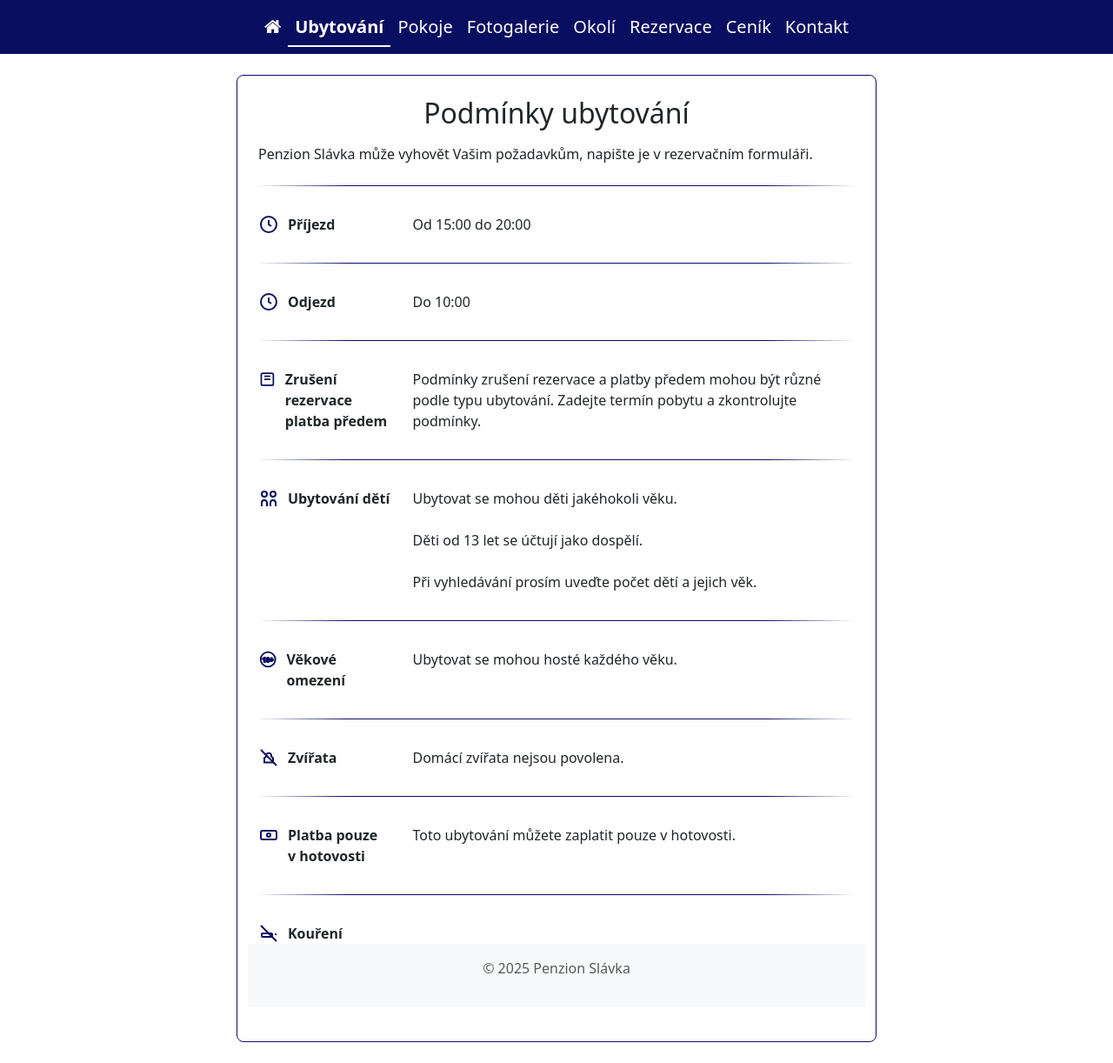
After one commit to Fingyy/penzion_slavka, a Django app: page /ubytovani in a window 1280 px wide. The commit adds this page. Shown: the whole page at 87% size. Run offline with Django 5.2, Linux system fonts and the light colour scheme.

Commit message:
fix: navbar - active page is visible in navbar new page ubytovani (only conditions are mentioned)

```diff
--- a/base/urls.py
+++ b/base/urls.py
@@ -19,7 +19,9 @@ from django.urls import path
 from django.conf import settings
 from django.conf.urls.static import static
 
-from penzion.views import (HomeView, OkoliView, KontaktView, CenikView, PokojeView, FotogalerieView, ReservationView)
+from penzion.views import (HomeView, OkoliView, KontaktView, CenikView, PokojeView, FotogalerieView, UbytovaniView,
+                           ReservationView)
+
 urlpatterns = [
     path('admin/', admin.site.urls),
     path('', HomeView.as_view(), name='home'),
@@ -29,6 +31,7 @@ urlpatterns = [
     path('pokoje', PokojeView.as_view(), name='pokoje'),
     path('fotogalerie', FotogalerieView.as_view(), name='fotogalerie'),
     path('rezervace', ReservationView.as_view(), name='rezervace'),
+    path('ubytovani', UbytovaniView.as_view(), name='ubytovani'),
 ]
 
 if settings.DEBUG:
--- a/penzion/static/css/stylovani.css
+++ b/penzion/static/css/stylovani.css
@@ -1,20 +1,58 @@
-/*---------------------------Navbar---------------------------------------*/
+/* ------------------ Navbar ---------------------- */
 .custom-navbar {
     background-color: #0A0E60;
     color: white;
 }
 
-.custom-navbar .icon-bar a i {
+.navbar .nav-link {
+    font-size: 1.25rem;
     color: white;
 }
 
-.custom-navbar .icon-bar a:hover i {
-    color: #ddd; /* třeba světlejší při hoveru */
+.navbar .nav-link:hover {
+    color: #ddd;
+    box-shadow: inset 0 -2px 0 #fff;
+}
+
+.navbar .nav-link.active {
+    font-weight: bold;
+    box-shadow: inset 0 -2px 0 #fff;
+    color: #fff;
+}
+
+.navbar .nav-link i {
+    font-size: 1.3rem;
+}
+
+#img-tip {
+    width: 400px;
 }
 
 
-#img-tip {
-    width: 400px;
+/*---------------------------Ubytování---------------------------------------*/
+.condition-box {
+    border: 1px solid #0A0E60 !important;
+    border-radius: 12px;
+    background: #fff;
+}
+
+/* Přerušovaná čára */
+.condition-divider {
+    border-top: 1px solid #0A0E60;
+    border-image: linear-gradient(
+            to right,
+            transparent 0%,
+            #0A0E60 15%,
+            #0A0E60 85%,
+            transparent 100%
+    ) 1;
+}
+
+.condition-icon {
+    width: 24px;
+    height: 24px;
+    color: #0A0E60;
+    margin-right: 10px;
 }
 
 /*---------------------------Cenik---------------------------------------*/
@@ -95,6 +133,7 @@ tbody {
     transition: color 0.3s ease;
     z-index: 1100;
 }
+
 .close:hover {
     color: #ff5555;
 }
@@ -126,6 +165,7 @@ tbody {
     transition: color 0.3s ease, transform 0.2s ease;
     z-index: 1100;
 }
+
 .arrow:hover {
     color: #ffd700;
     transform: translateY(-50%) scale(1.2);
@@ -135,6 +175,7 @@ tbody {
 .arrow.left {
     left: 60px;
 }
+
 .arrow.right {
     right: 60px;
 }
@@ -145,10 +186,12 @@ tbody {
         font-size: 40px;
         padding: 10px;
     }
+
     .close {
         font-size: 36px;
         right: 20px;
     }
+
     .counter {
         font-size: 18px;
         left: 15px;
--- a/penzion/templates/base.html
+++ b/penzion/templates/base.html
@@ -16,7 +16,7 @@
     <!-- Bootstrap Bundle with Popper -->
     <script src="https://cdn.jsdelivr.net/npm/bootstrap@5.3.0/dist/js/bootstrap.bundle.min.js"></script>
 
-    {% block extra_css %}{% endblock %}
+    {% block extra_css %}<link rel="stylesheet" href="{% static 'css/stylovani.css' %}">{% endblock %}
 </head>
 <body>
 {% include 'navbar.html' %}
--- a/penzion/templates/home.html
+++ b/penzion/templates/home.html
@@ -4,5 +4,5 @@
 {% block title %}Penzion Slávka{% endblock %}
 
 {% block content %}
-    <p>Hi</p>
+
 {% endblock %}
--- a/penzion/templates/navbar.html
+++ b/penzion/templates/navbar.html
@@ -25,61 +25,107 @@
         box-shadow: inset 0 -2px 0 white;
     }
 
-    {#.navbar {#}
-    {#    background-color: rgba(33, 71, 143, 0.96);#}
-    {#    color: white;#}
-    {
-    #}#}
 
 </style>
+
 <nav class="navbar navbar-expand-lg navbar-dark custom-navbar sticky-top">
     <div class="container-fluid">
 
-        <button class="navbar-toggler" type="button" data-bs-toggle="collapse" data-bs-target="#navbarSupportedContent"
-                aria-controls="navbarSupportedContent" aria-expanded="false" aria-label="Toggle navigation">
+        <button class="navbar-toggler" type="button"
+                data-bs-toggle="collapse"
+                data-bs-target="#navbarSupportedContent"
+                aria-controls="navbarSupportedContent"
+                aria-expanded="false"
+                aria-label="Toggle navigation">
             <span class="navbar-toggler-icon"></span>
         </button>
-        <!-- nový wrapper pro ikonku + odkazy -->
-        <div class="collapse navbar-collapse">
 
-            <div class="d-flex align-items-center mx-auto gap-3">
-                <div class="icon-bar">
-                    <a class="active" href="{% url 'home' %}"><i class="fa fa-home"></i></a>
-                </div>
+        <div class="collapse navbar-collapse" id="navbarSupportedContent">
 
-                <ul class="navbar-nav me-auto mb-2 mb-lg-0">
+            <ul class="navbar-nav mx-auto mb-2 mb-lg-0">
 
+                <!-- HOME -->
                 <li class="nav-item">
-                        <a class="nav-link active" aria-current="page" href="#">Ubytování</a>
+                    <a class="nav-link
+                        {% if request.resolver_match.url_name == 'home' %}active{% endif %}"
+                        {% if request.resolver_match.url_name == 'home' %}aria-current="page"{% endif %}
+                        href="{% url 'home' %}">
+                        <i class="fa fa-home"></i>
+                    </a>
                 </li>
 
+                <!-- UBYTOVANI -->
                 <li class="nav-item">
-                        <a class="nav-link active" aria-current="page" href="{% url 'pokoje' %}">Pokoje</a>
+                    <a class="nav-link
+                        {% if request.resolver_match.url_name == 'ubytovani' %}active{% endif %}"
+                        {% if request.resolver_match.url_name == 'ubytovani' %}aria-current="page"{% endif %}
+                        href="{% url 'ubytovani' %}">
+                        Ubytování
+                    </a>
                 </li>
 
+                <!-- POKOJE -->
                 <li class="nav-item">
-                        <a class="nav-link active" aria-current="page" href="{% url 'fotogalerie' %}">Fotogalerie</a>
+                    <a class="nav-link
+                        {% if request.resolver_match.url_name == 'pokoje' %}active{% endif %}"
+                        {% if request.resolver_match.url_name == 'pokoje' %}aria-current="page"{% endif %}
+                        href="{% url 'pokoje' %}">
+                        Pokoje
+                    </a>
                 </li>
 
+                <!-- FOTOGALERIE -->
                 <li class="nav-item">
-                        <a class="nav-link active" aria-current="page" href="{% url 'okoli' %}">Okolí</a>
+                    <a class="nav-link
+                        {% if request.resolver_match.url_name == 'fotogalerie' %}active{% endif %}"
+                        {% if request.resolver_match.url_name == 'fotogalerie' %}aria-current="page"{% endif %}
+                        href="{% url 'fotogalerie' %}">
+                        Fotogalerie
+                    </a>
                 </li>
 
+                <!-- OKOLI -->
                 <li class="nav-item">
-                        <a class="nav-link active" aria-current="page" href="{% url 'rezervace' %}">Rezervace</a>
+                    <a class="nav-link
+                        {% if request.resolver_match.url_name == 'okoli' %}active{% endif %}"
+                        {% if request.resolver_match.url_name == 'okoli' %}aria-current="page"{% endif %}
+                        href="{% url 'okoli' %}">
+                        Okolí
+                    </a>
                 </li>
 
+                <!-- REZERVACE -->
                 <li class="nav-item">
-                        <a class="nav-link active" aria-current="page" href="{% url 'cenik' %}">Ceník</a>
+                    <a class="nav-link
+                        {% if request.resolver_match.url_name == 'rezervace' %}active{% endif %}"
+                        {% if request.resolver_match.url_name == 'rezervace' %}aria-current="page"{% endif %}
+                        href="{% url 'rezervace' %}">
+                        Rezervace
+                    </a>
                 </li>
 
+                <!-- CENIK -->
                 <li class="nav-item">
-                        <a class="nav-link active" aria-current="page" href="{% url 'kontakt' %}">Kontakt</a>
+                    <a class="nav-link
+                        {% if request.resolver_match.url_name == 'cenik' %}active{% endif %}"
+                        {% if request.resolver_match.url_name == 'cenik' %}aria-current="page"{% endif %}
+                        href="{% url 'cenik' %}">
+                        Ceník
+                    </a>
+                </li>
+
+                <!-- KONTAKT -->
+                <li class="nav-item">
+                    <a class="nav-link
+                        {% if request.resolver_match.url_name == 'kontakt' %}active{% endif %}"
+                        {% if request.resolver_match.url_name == 'kontakt' %}aria-current="page"{% endif %}
+                        href="{% url 'kontakt' %}">
+                        Kontakt
+                    </a>
                 </li>
 
             </ul>
         </div>
 
     </div>
-    </div>
 </nav>
--- /dev/null
+++ b/penzion/templates/ubytovani.html
@@ -0,0 +1,168 @@
+{% extends 'base.html' %}
+{% load static %}
+
+{% block title %}Ubytování{% endblock %}
+
+{% block content %}
+    <div class="row my-4">
+    <div class="col-md-9 col-lg-8 mx-auto">
+        <div class="p-4 rounded-3 bg-white condition-box">
+
+            <h2 class="text-center mb-3">Podmínky ubytování</h2>
+            <p class="mb-4">Penzion Slávka může vyhovět Vašim požadavkům, napište je v rezervačním formuláři.</p>
+
+            <div class="condition-divider my-3"></div>
+
+            <!-- PŘÍJEZD -->
+            <div class="py-3">
+                <div class="row align-items-start">
+                    <div class="col-3 d-flex fw-bold">
+                        <svg class="condition-icon" viewBox="0 0 24 24" fill="none"
+                             stroke="currentColor" stroke-width="2">
+                            <circle cx="12" cy="12" r="9"/>
+                            <polyline points="12 7 12 12 15 14"/>
+                        </svg>
+                        Příjezd
+                    </div>
+                    <div class="col-9">
+                        Od 15:00 do 20:00
+                    </div>
+                </div>
+            </div>
+
+            <div class="condition-divider my-3"></div>
+
+            <!-- ODJEZD -->
+            <div class="py-3">
+                <div class="row align-items-start">
+                    <div class="col-3 d-flex fw-bold">
+                        <svg class="condition-icon" viewBox="0 0 24 24" fill="none"
+                             stroke="currentColor" stroke-width="2">
+                            <circle cx="12" cy="12" r="9"/>
+                            <polyline points="12 7 12 12 15 14"/>
+                        </svg>
+                        Odjezd
+                    </div>
+                    <div class="col-9">
+                        Do 10:00
+                    </div>
+                </div>
+            </div>
+
+            <div class="condition-divider my-3"></div>
+
+            <!-- ZRUŠENÍ REZERVACE -->
+            <div class="py-3">
+                <div class="row align-items-start">
+                    <div class="col-3 d-flex fw-bold">
+                        <svg class="condition-icon" viewBox="0 0 24 24" fill="none"
+                             stroke="currentColor" stroke-width="2">
+                            <rect x="4" y="4" width="16" height="16" rx="2"/>
+                            <line x1="8" y1="8" x2="16" y2="8"/>
+                            <line x1="8" y1="12" x2="16" y2="12"/>
+                        </svg>
+                        Zrušení rezervace<br>platba předem
+                    </div>
+                    <div class="col-9">
+                        Podmínky zrušení rezervace a platby předem mohou být různé podle typu ubytování.
+                        Zadejte termín pobytu a zkontrolujte podmínky.
+                    </div>
+                </div>
+            </div>
+
+            <div class="condition-divider my-3"></div>
+
+            <!-- UBYTOVÁNÍ DĚTÍ -->
+            <div class="py-3">
+                <div class="row align-items-start">
+                    <div class="col-3 d-flex fw-bold">
+                        <svg class="condition-icon" viewBox="0 0 24 24" fill="none"
+                             stroke="currentColor" stroke-width="2">
+                            <circle cx="7" cy="7" r="3"/>
+                            <circle cx="17" cy="7" r="3"/>
+                            <path d="M4 21v-4a3 3 0 0 1 3-3a3 3 0 0 1 3 3v4"/>
+                            <path d="M14 21v-4a3 3 0 0 1 3-3a3 3 0 0 1 3 3v4"/>
+                        </svg>
+                        Ubytování dětí
+                    </div>
+                    <div class="col-9">
+                        Ubytovat se mohou děti jakéhokoli věku.<br><br>
+                        Děti od 13 let se účtují jako dospělí.<br><br>
+                        Při vyhledávání prosím uveďte počet dětí a jejich věk.
+                    </div>
+                </div>
+            </div>
+
+            <div class="condition-divider my-3"></div>
+
+            <!-- VĚKOVÉ OMEZENÍ -->
+            <div class="py-3">
+                <div class="row align-items-start">
+                    <div class="col-3 d-flex fw-bold">
+                        <svg class="condition-icon" viewBox="0 0 24 24" fill="none"
+                             stroke="currentColor" stroke-width="2">
+                            <circle cx="12" cy="12" r="9"/>
+                            <text x="12" y="15.5" font-size="8" text-anchor="middle"
+                                  fill="currentColor">18+</text>
+                        </svg>
+                        Věkové omezení
+                    </div>
+                    <div class="col-9">
+                        Ubytovat se mohou hosté každého věku.
+                    </div>
+                </div>
+            </div>
+
+            <div class="condition-divider my-3"></div>
+
+            <!-- ZVÍŘATA -->
+            <div class="py-3">
+                <div class="row align-items-start">
+                    <div class="col-3 d-flex fw-bold">
+                        <svg class="condition-icon" viewBox="0 0 24 24" fill="none"
+                             stroke="currentColor" stroke-width="2">
+                            <line x1="3" y1="3" x2="21" y2="21"/>
+                            <path d="M15 8.5a3.5 3.5 0 0 0-6 0v2l-2 2v5h10v-5l-2-2v-2z"/>
+                        </svg>
+                        Zvířata
+                    </div>
+                    <div class="col-9">
+                        Domácí zvířata nejsou povolena.
+                    </div>
+                </div>
+            </div>
+
+            <div class="condition-divider my-3"></div>
+
+            <!-- PLATBA -->
+            <div class="py-3">
+                <div class="row align-items-start">
+                    <div class="col-3 d-flex fw-bold">
+                        <svg class="condition-icon" viewBox="0 0 24 24" fill="none"
+                             stroke="currentColor" stroke-width="2">
+                            <rect x="3" y="7" width="18" height="10" rx="2"/>
+                            <circle cx="12" cy="12" r="2"/>
+                        </svg>
+                        Platba pouze<br>v hotovosti
+                    </div>
+                    <div class="col-9">
+                        Toto ubytování můžete zaplatit pouze v hotovosti.
+                    </div>
+                </div>
+            </div>
+
+            <div class="condition-divider my-3"></div>
+
+            <!-- KOUŘENÍ -->
+            <div class="py-3">
+                <div class="row align-items-start">
+                    <div class="col-3 d-flex fw-bold">
+                        <svg class="condition-icon" viewBox="0 0 24 24" fill="none"
+                             stroke="currentColor" stroke-width="2">
+                            <line x1="3" y1="3" x2="21" y2="21"/>
+                            <rect x="4" y="12" width="12" height="4" rx="1"/>
+                            <path d="M20 12v2"/>
+                        </svg>
+                        Kouření
+
+{% endblock %}
--- a/penzion/views.py
+++ b/penzion/views.py
@@ -33,6 +33,10 @@ class FotogalerieView(TemplateView):
     template_name = 'fotogalerie.html'
 
 
+class UbytovaniView(TemplateView):
+    template_name = 'ubytovani.html'
+
+
 class ReservationView(FormView):
     template_name = 'rezervace.html'
     form_class = ReservationForm
```
Lines whose indentation alone changed are shown as unchanged.
